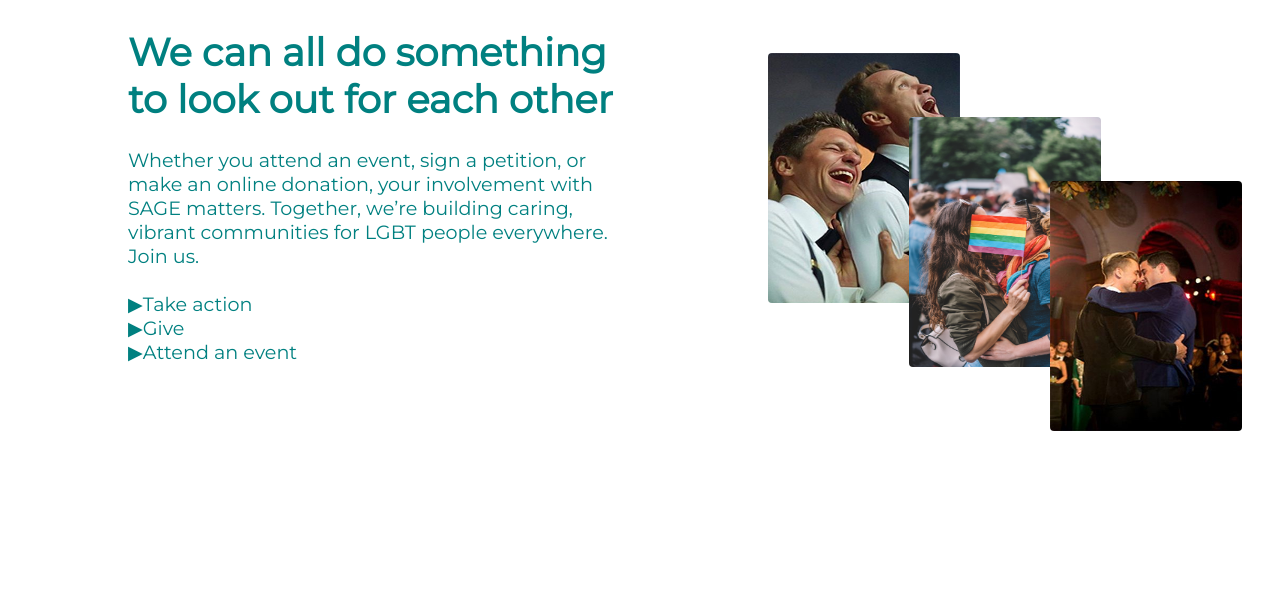
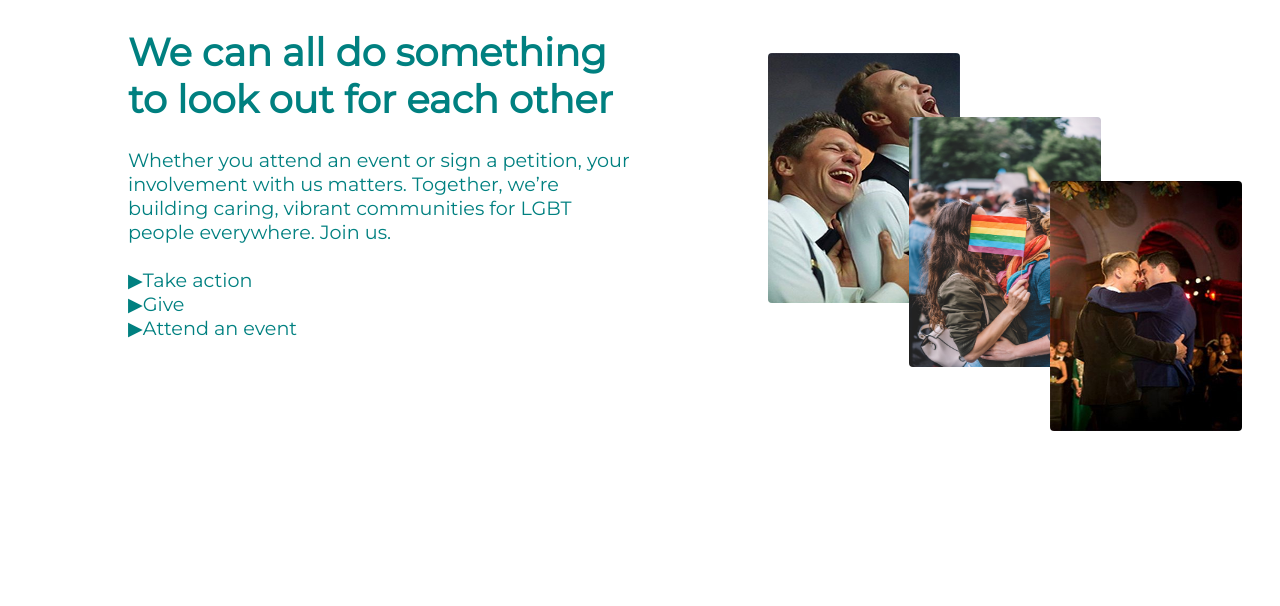
Before and after one commit to Shivama995/Wave, a plain HTML site: page index.html in a window 1280 px wide. Shown: the part 7290-7896 px from the top of the page. Drawn offline with nearby package versions, Linux system fonts and the light colour scheme.

Commit message:
Update index.html

```diff
--- a/index.html
+++ b/index.html
@@ -396,8 +396,8 @@
 
                 <div id="innerbody7text1">
                     <h1>We can all do something to look out for each other</h1>
-                    <p>Whether you attend an event, sign a petition, or make an online donation, your involvement with
-                        SAGE matters. Together, we’re building caring, vibrant communities for LGBT people everywhere.
+                    <p>Whether you attend an event or sign a petition, your involvement with
+                        us matters. Together, we’re building caring, vibrant communities for LGBT people everywhere.
                         Join us.
 
                         <br> <br>
```
